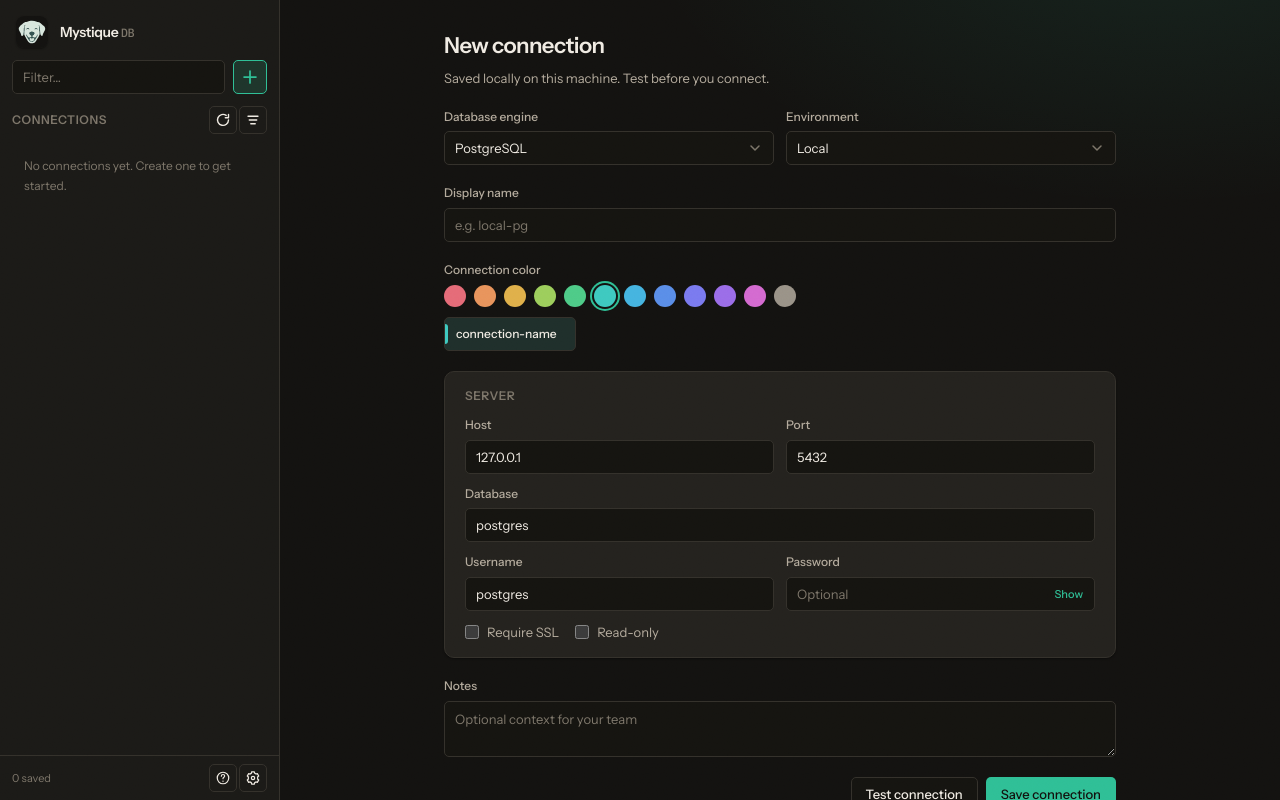
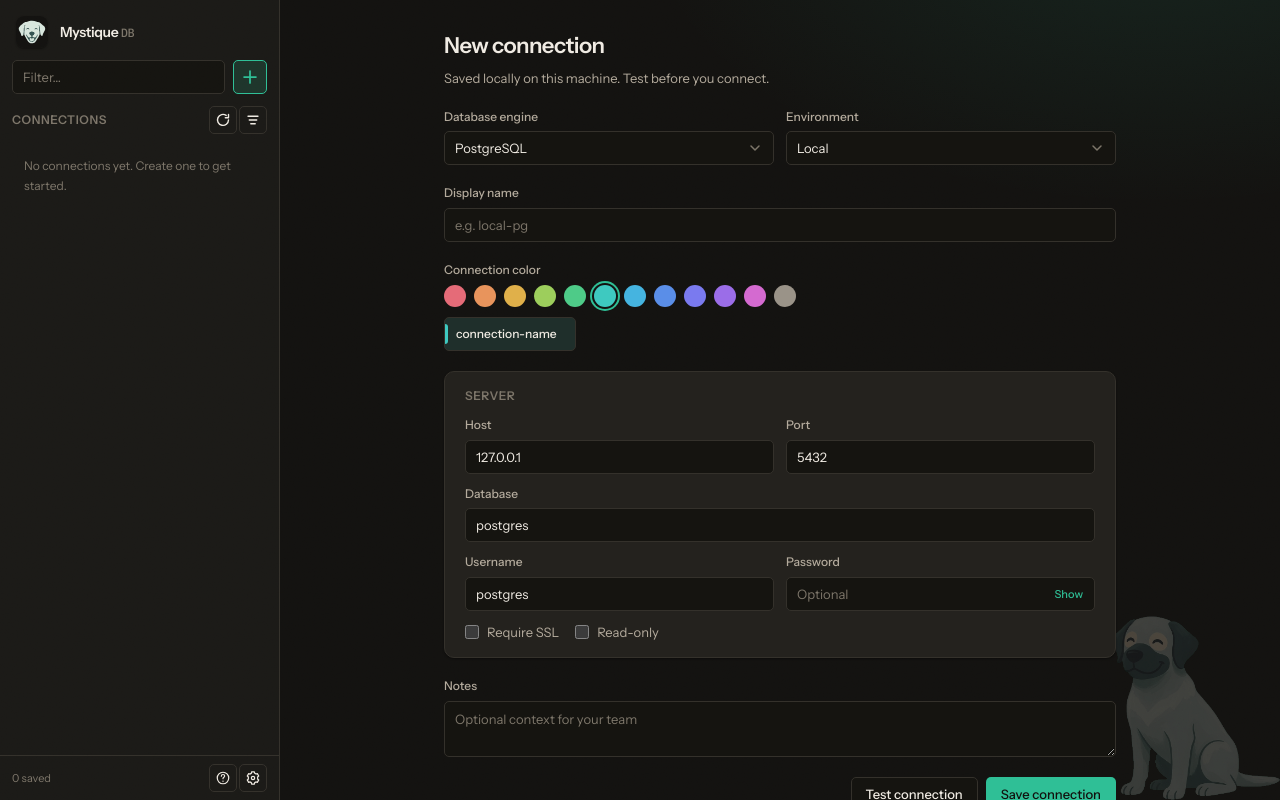
Before and after one commit to yash1200/mystique, a SvelteKit app: page / in a window 1280 px wide. Built offline with nearby package versions, Linux system fonts and the light colour scheme.

Commit message:
[App] Add home labrador illustration

```diff
--- /dev/null
+++ b/src/assets/illustrations/index.ts
@@ -0,0 +1,4 @@
+import labradorRest from './labrador-rest.png'
+import labradorSit from './labrador-sit.png'
+
+export { labradorRest, labradorSit }
--- /dev/null
+++ b/src/lib/components/home/HomeIllustration.svelte
@@ -0,0 +1,75 @@
+<script lang="ts">
+	import { labradorRest, labradorSit } from '$illustrations'
+	import { cn } from '$lib/utils/cn'
+	import { onMount } from 'svelte'
+
+	/** Late night: the dog is asleep. Otherwise it sits and watches. */
+	let src = $state(labradorSit)
+	let loaf = $state(false)
+
+	onMount(() => {
+		const hour = new Date().getHours()
+		if (hour >= 20 || hour < 6) {
+			src = labradorRest
+			loaf = true
+		}
+	})
+</script>
+
+<div
+	class="pointer-events-none absolute inset-0 z-0 overflow-hidden"
+	aria-hidden="true"
+>
+	<img
+		{src}
+		alt=""
+		width={loaf ? 240 : 176}
+		height={loaf ? 138 : 192}
+		draggable="false"
+		class={cn(
+			'home-labrador absolute select-none',
+			loaf ? 'right-3 bottom-2 w-60' : '-right-1 -bottom-1 w-44',
+		)}
+	/>
+</div>
+
+<style>
+	.home-labrador {
+		opacity: 0.24;
+		animation: home-labrador-in var(--duration-toast) var(--ease-out) both;
+	}
+
+	:global([data-theme='light']) .home-labrador {
+		opacity: 0.18;
+		animation-name: home-labrador-in-light;
+	}
+
+	@keyframes home-labrador-in {
+		from {
+			opacity: 0;
+			transform: translateY(0.5rem);
+		}
+		to {
+			opacity: 0.24;
+			transform: none;
+		}
+	}
+
+	@keyframes home-labrador-in-light {
+		from {
+			opacity: 0;
+			transform: translateY(0.5rem);
+		}
+		to {
+			opacity: 0.18;
+			transform: none;
+		}
+	}
+
+	@media (prefers-reduced-motion: reduce) {
+		.home-labrador,
+		:global([data-theme='light']) .home-labrador {
+			animation: none;
+		}
+	}
+</style>
--- a/src/lib/components/home/index.ts
+++ b/src/lib/components/home/index.ts
@@ -1,7 +1,7 @@
-/** Home / connections feature — also shared app chrome used from the workspace rail. */
-export { SettingsModal } from './settings'
 export { default as BrandMark } from './BrandMark.svelte'
 export { default as ColorSwatchGroup } from './ColorSwatchGroup.svelte'
 export { default as ConnectionStripe } from './ConnectionStripe.svelte'
 export { default as EngineBadge } from './EngineBadge.svelte'
+export { default as HomeIllustration } from './HomeIllustration.svelte'
 export { default as KeyboardShortcutsModal } from './KeyboardShortcutsModal.svelte'
+export { SettingsModal } from './settings'
--- a/src/routes/+page.svelte
+++ b/src/routes/+page.svelte
@@ -11,6 +11,7 @@
 	import { Button, EmptyState, Modal, Toast } from '$lib/components/core'
 	import ConnectionDetail from '$lib/components/home/ConnectionDetail.svelte'
 	import ConnectionSidebar from '$lib/components/home/ConnectionSidebar.svelte'
+	import HomeIllustration from '$lib/components/home/HomeIllustration.svelte'
 	import NewConnectionPanel from '$lib/components/home/NewConnectionPanel.svelte'
 	import { appPrefs } from '$lib/stores/app-prefs.svelte'
 	import { workspaceSession } from '$lib/stores/workspace-session.svelte'
@@ -457,7 +458,8 @@
 		refreshing={listRefreshing}
 	/>
 
-	<main class="h-full min-w-0 flex-1 overflow-auto bg-app-wash">
+	<main class="relative h-full min-w-0 flex-1 overflow-hidden bg-app-wash">
+		<div class="relative z-10 h-full overflow-auto">
 			{#if loading}
 				<div class="flex h-full items-center justify-center p-8">
 					<EmptyState title="Loading connections…" />
@@ -503,6 +505,10 @@
 					/>
 				{/key}
 			{/if}
+		</div>
+		{#if !loading && !loadError}
+			<HomeIllustration />
+		{/if}
 	</main>
 
 	<Modal
--- a/svelte.config.js
+++ b/svelte.config.js
@@ -14,6 +14,7 @@ const config = {
     }),
     alias: {
       $icons: "src/assets/icons",
+      $illustrations: "src/assets/illustrations",
     },
   },
 };
```
Also changed, not shown: src/assets/illustrations/labrador-rest.png (added), src/assets/illustrations/labrador-sit.png (added). Lines whose indentation alone changed are shown as unchanged.
